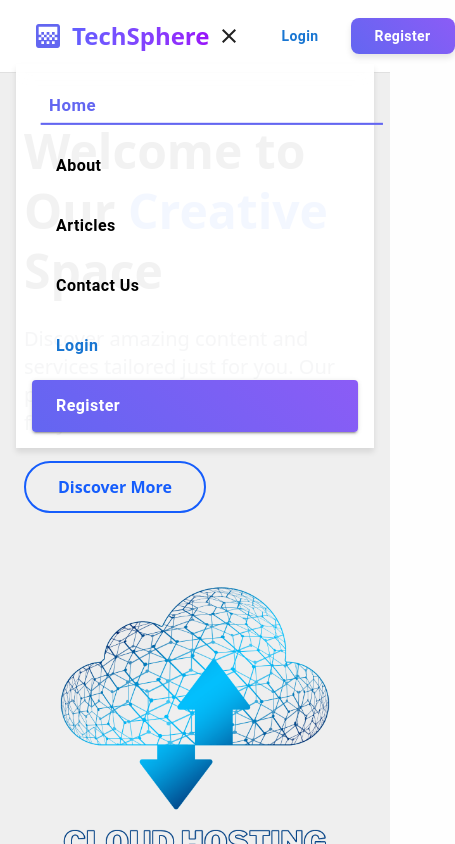
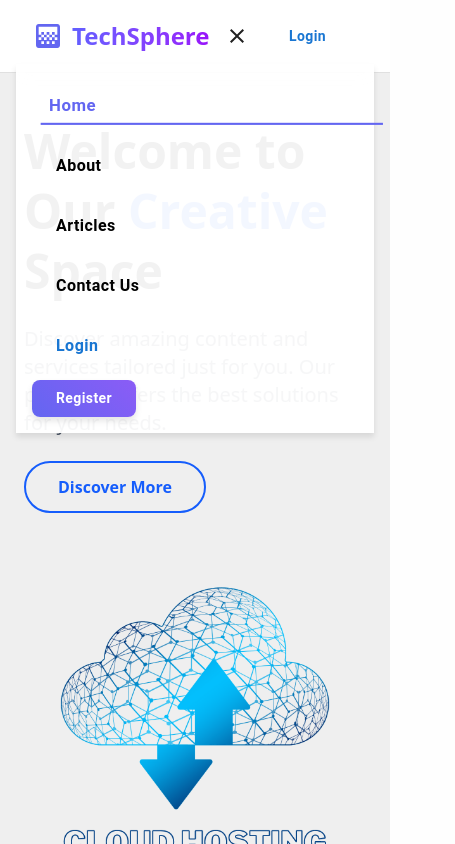
Before and after one commit to fouadmo1223/TechSphere, a Next.js app: page / in a window 390 px wide. Both pictures are taken after a click on the button 229 px from the left and 36 px from the top of the page. Shown: the top 844 px of the page, 455 px wide, since content can reach past the window. Built offline with nearby package versions, Linux system fonts and the light colour scheme.

Commit message:
fix Navbar overflow at mobile

```diff
--- a/src/componnents/header/Header.tsx
+++ b/src/componnents/header/Header.tsx
@@ -99,6 +99,7 @@ export default function Header() {
   const pathname = usePathname();
   const theme = useTheme();
   const isMobile = useMediaQuery(theme.breakpoints.down("md"));
+  const isSmallMobile = useMediaQuery('(max-width:515px)');
   const router = useRouter();
   const [mobileOpen, setMobileOpen] = useState(false);
   const [anchorEl, setAnchorEl] = useState<null | HTMLElement>(null);
@@ -332,6 +333,7 @@ export default function Header() {
                   variants={itemVariants}
                   custom={navLinks.length + 1}
                 >
+                  {!isSmallMobile &&(
                     <Link href="/register" passHref>
                     <Button
                       variant="contained"
@@ -351,6 +353,7 @@ export default function Header() {
                       Register
                     </Button>
                   </Link>
+                  )}
                 </motion.div>
               </>
             )}
@@ -439,27 +442,34 @@ export default function Header() {
                           </Button>
                         </Link>
                       </motion.div>
-                      <motion.div variants={mobileItemVariants}>
+                      {isMobile && (
+                        <motion.div
+                          initial="hidden"
+                          animate="visible"
+                          variants={itemVariants}
+                          custom={navLinks.length + 1}
+                        >
                           <Link href="/register" passHref>
                             <Button
                               variant="contained"
-                            fullWidth
                               sx={{
-                              justifyContent: "flex-start",
               fontWeight: 600,
+              borderRadius: "8px",
+              px: 3,
               textTransform: "none",
-                              fontSize: "1rem",
-                              px: 3,
-                              py: 1.5,
               background:
                 "linear-gradient(45deg, #6366f1 0%, #8b5cf6 100%)",
+              boxShadow: "0 4px 6px rgba(0, 0, 0, 0.1)",
+              "&:hover": {
+                boxShadow: "0 6px 8px rgba(0, 0, 0, 0.15)",
+              },
             }}
-                            onClick={() => setMobileOpen(false)}
                             >
                               Register
                             </Button>
                           </Link>
                         </motion.div>
+                      )}
                     </>
                   )}
                 </Box>
```
Lines whose indentation alone changed are shown as unchanged.
